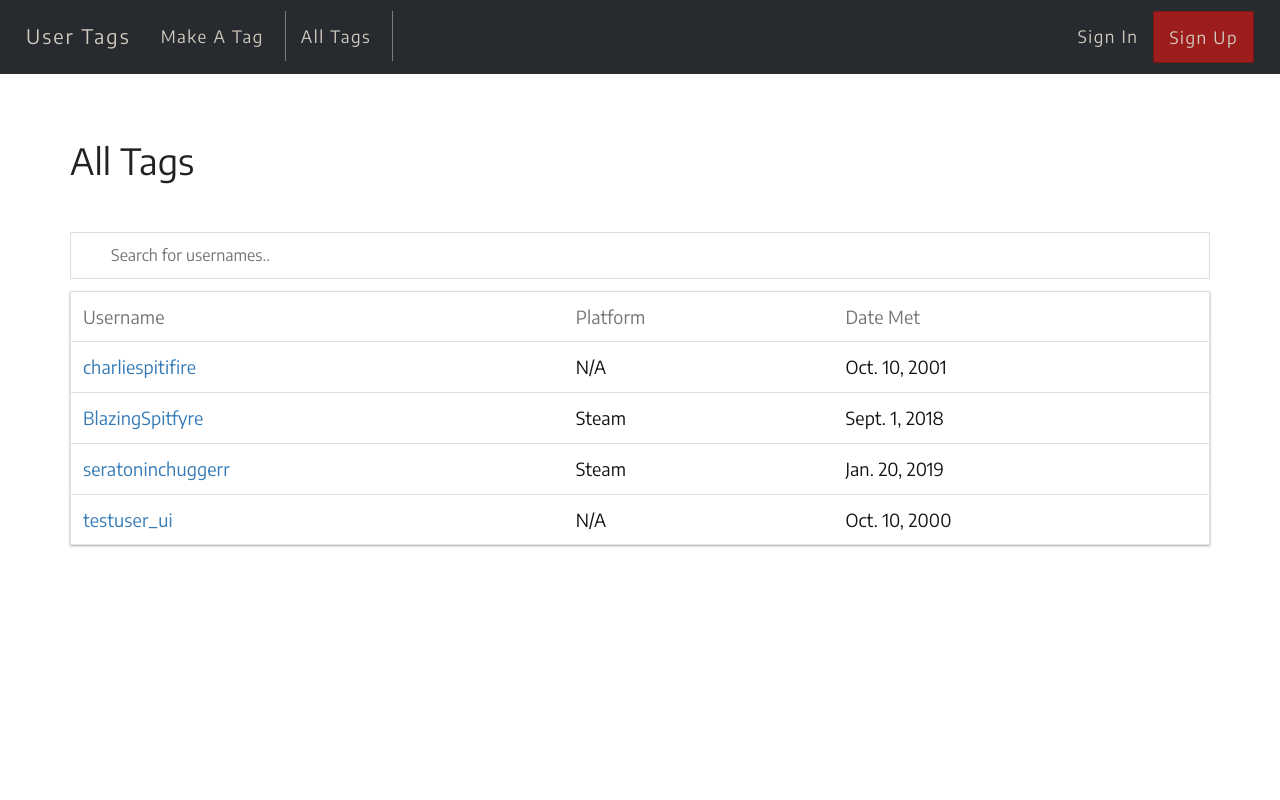
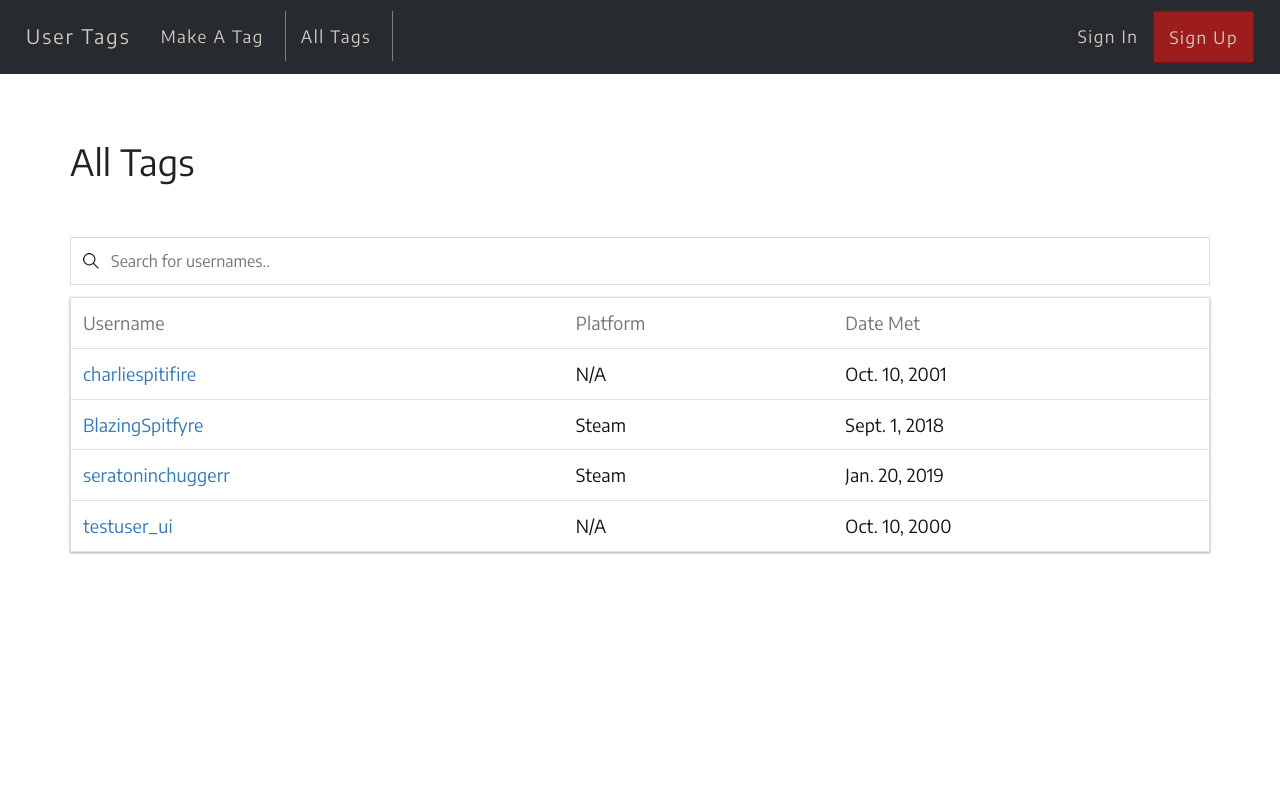
Before and after one commit to Shirazi-Hussein/losttags, a Django app: page /alltags/ in a window 1280 px wide. Run offline with Django 3.2, Linux system fonts and the light colour scheme; data comes from the database, SQL or seed files in the repository; both versions use the stored data as it was after the commit; some libraries are stand-ins or nearby versions.

Commit message:
fixed the back/redirect buttons, added one icon to search, increased font again. Next, add more icons, and edit profile/tag view, too much wasted space on those pages.

```diff
--- a/droptag/static/style.css
+++ b/droptag/static/style.css
@@ -92,7 +92,7 @@ html {
   overflow-x: hidden;
   padding: 0;
   min-height: 100%;
-  font-size: 65%;
+  font-size: 70%;
 }
 body {
   padding-top: 100px;
@@ -752,6 +752,9 @@ h2 {
 
 /* alltags.html table filter */
 #myInput {
+  background-image: url('icons/search.png'); /* Add a search icon to input */
+  background-position: 12px 15px; /* Position the search icon */
+  background-repeat: no-repeat; /* Do not repeat the icon image */
   width: 100%; /* Full-width */
   font-size: 16px; /* Increase font-size */
   padding: 12px 20px 12px 40px; /* Add some padding */
--- a/droptag/templates/alltags.html
+++ b/droptag/templates/alltags.html
@@ -1,4 +1,8 @@
-{% extends 'base.html' %} {% block content %} {% load static %}
+{% extends 'base.html' %}
+{% block title %} Search Tag {% endblock %}
+{% block content %} {% load static %}
+
+
 <head>
   <meta charset="UTF-8" />
   <meta name="viewport" content="width=device-width, initial-scale=1.0" />
--- a/droptag/templates/index.html
+++ b/droptag/templates/index.html
@@ -13,6 +13,9 @@
   />
   <link rel="stylesheet" href="{% static 'style.css' %}" />
 </head>
+
+<h2>Announcements</h2>
+<br/><br/>
 
 <h2>Recent Tags</h2>
 <br/><br/>
--- a/droptag/templates/viewprofile.html
+++ b/droptag/templates/viewprofile.html
@@ -26,6 +26,6 @@
 {% if profile.bio %}
     <b>Bio:</b> {{ profile.bio }}<br/>
 {% endif %}
-
-
+<br/>
+<a href="{{ request.META.HTTP_REFERER }}" class="btn btn-primary">Back</a>
 {% endblock %}
--- a/droptag/urls.py
+++ b/droptag/urls.py
@@ -1,7 +1,6 @@
 # -*- coding: utf-8 -*-
 """
 Created on Thu Dec 24 12:25:09 2020
-
 @author: truet
 """
 from django.urls import path
```
Also changed, not shown: droptag/templates/tag.html (+3 -4 lines), db.sqlite3, droptag/models.py (line endings or trailing spaces), droptag/static/icons/search.png (added), droptag/views.py (line endings or trailing spaces).
